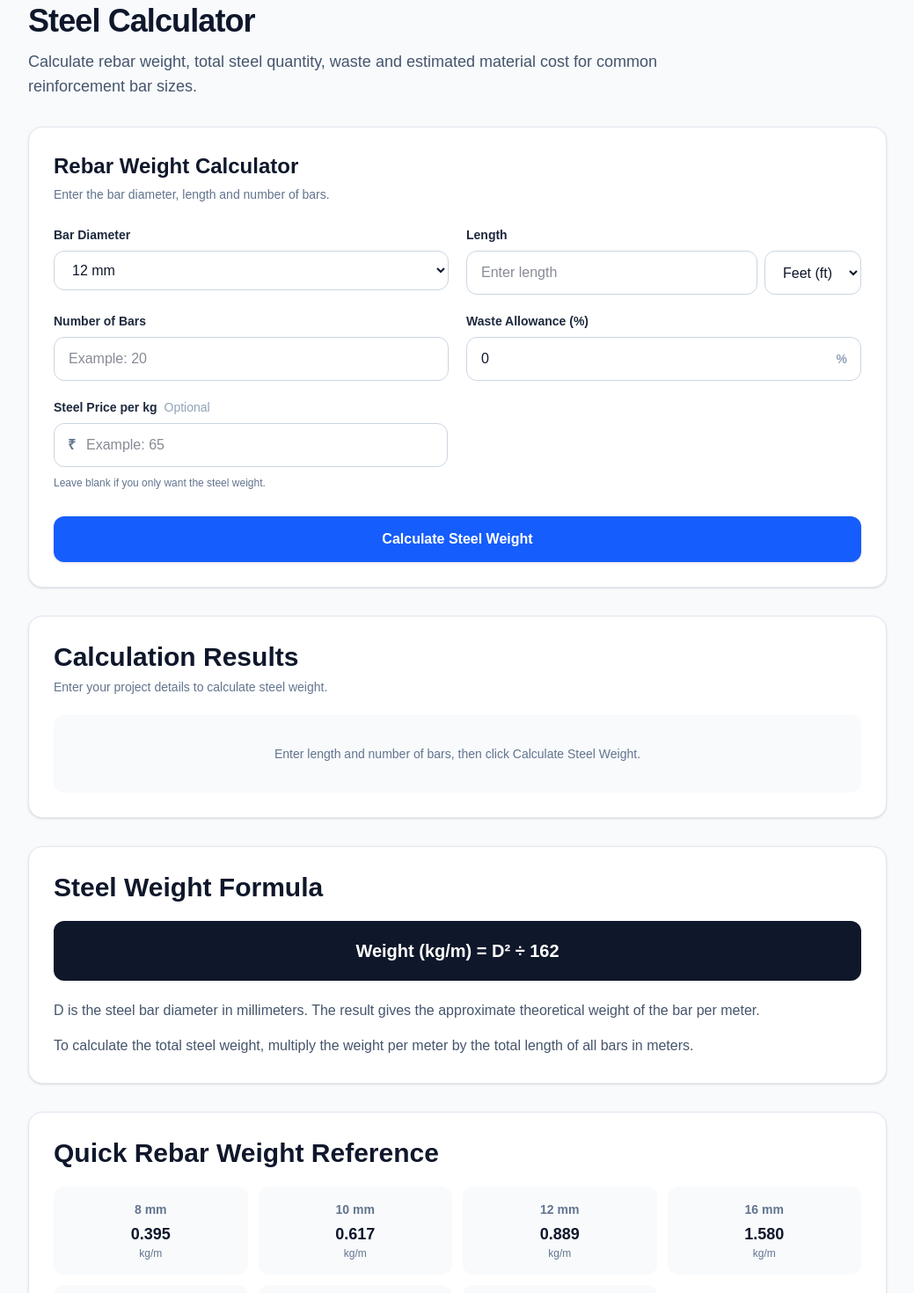
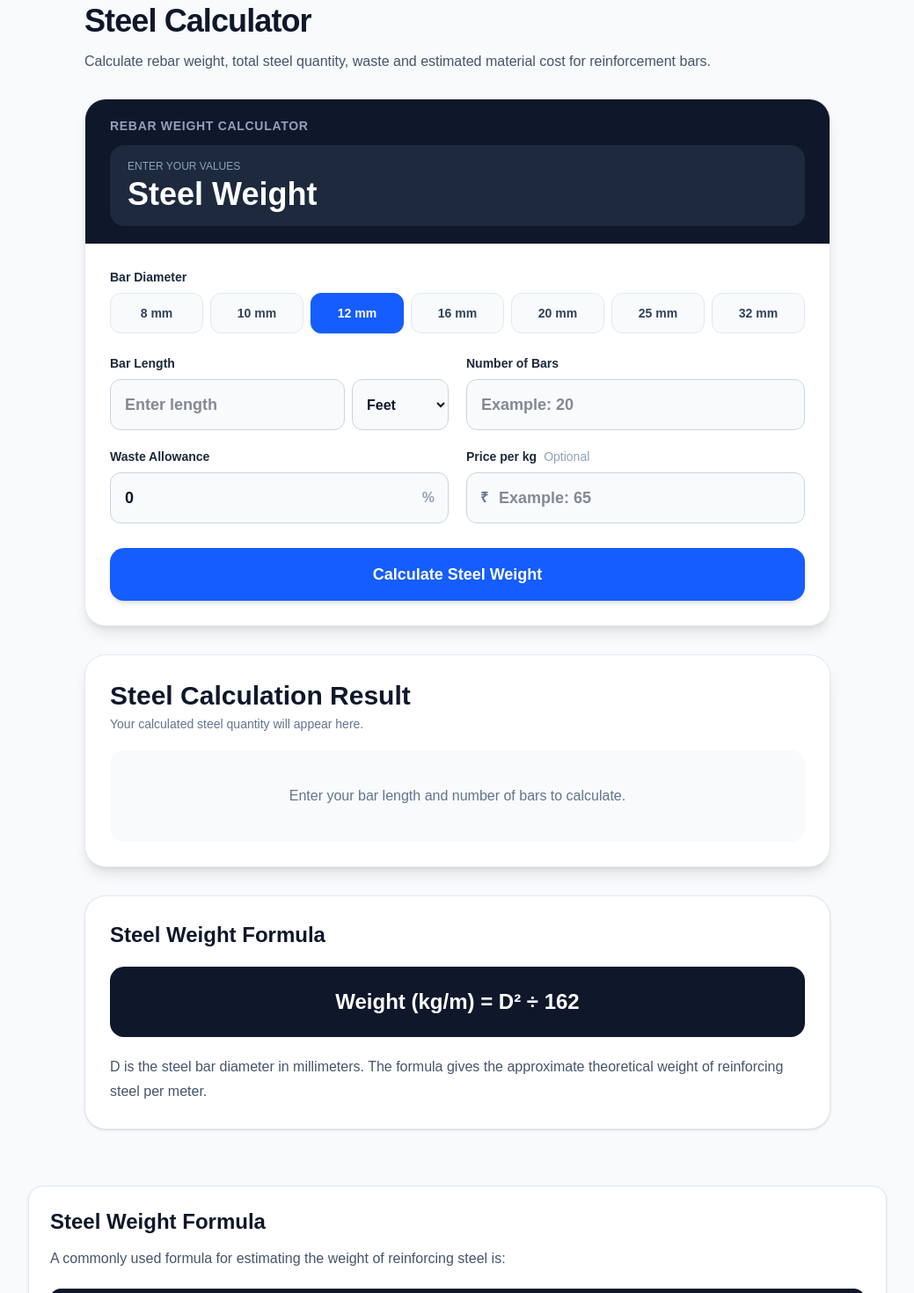
Before and after one commit to km7max-cmd/cornerspan, a Next.js app: page /calculators/steel in a window 1280 px wide. Shown: the part 140-1610 px from the top of the page at 88% size, without its empty margins (120-1159 px from the left). Built offline with nearby package versions, Linux system fonts and the light colour scheme.

Commit message:
Refactor SteelCalculator component for clarity and functionality

```diff
--- a/app/calculators/steel/SteelCalculator.tsx
+++ b/app/calculators/steel/SteelCalculator.tsx
@@ -21,6 +21,7 @@ export default function SteelCalculator() {
   const [bars, setBars] = useState("");
   const [waste, setWaste] = useState("0");
   const [price, setPrice] = useState("");
+  const [calculated, setCalculated] = useState(false);
 
   const result = useMemo(() => {
     const dia = Number(diameter);
@@ -44,17 +45,11 @@ export default function SteelCalculator() {
       unit === "ft" ? inputLength * 0.3048 : inputLength;
 
     const weightPerMeter = (dia * dia) / 162;
-
     const weightPerBar = weightPerMeter * lengthMeters;
-
     const totalLengthMeters = lengthMeters * numberOfBars;
-
     const exactWeight = weightPerBar * numberOfBars;
-
     const wasteWeight = exactWeight * (wastePercent / 100);
-
     const totalOrderWeight = exactWeight + wasteWeight;
-
     const totalTonnes = totalOrderWeight / 1000;
 
     const estimatedCost =
@@ -74,57 +69,106 @@ export default function SteelCalculator() {
   }, [diameter, length, unit, bars, waste, price]);
 
   const handleCalculate = () => {
-    document
-      .getElementById("steel-results")
-      ?.scrollIntoView({
+    setCalculated(true);
+
+    setTimeout(() => {
+      document.getElementById("steel-results")?.scrollIntoView({
         behavior: "smooth",
         block: "start",
       });
+    }, 50);
   };
 
   return (
-    <main className="mx-auto max-w-5xl px-4 py-6 sm:px-6">
+    <main className="mx-auto max-w-4xl px-4 py-6 sm:px-6">
       <Breadcrumb current="Steel Calculator" />
 
-      {/* Header */}
-      <section className="mb-8">
+      {/* Page Heading */}
+      <section className="mb-7">
         <h1 className="text-3xl font-bold tracking-tight text-slate-900 sm:text-4xl">
           Steel Calculator
         </h1>
 
-        <p className="mt-3 max-w-3xl text-base leading-7 text-slate-600 sm:text-lg">
+        <p className="mt-3 max-w-3xl text-base leading-7 text-slate-600">
           Calculate rebar weight, total steel quantity, waste and estimated
-          material cost for common reinforcement bar sizes.
+          material cost for reinforcement bars.
         </p>
       </section>
 
       {/* Calculator */}
-      <section className="rounded-2xl border border-slate-200 bg-white p-5 shadow-sm sm:p-7">
-        <div className="mb-6">
-          <h2 className="text-xl font-bold text-slate-900 sm:text-2xl">
+      <section className="overflow-hidden rounded-3xl border border-slate-200 bg-white shadow-lg">
+        {/* Calculator Header */}
+        <div className="bg-slate-900 px-5 py-5 sm:px-7">
+          <p className="text-sm font-semibold uppercase tracking-wider text-slate-400">
             Rebar Weight Calculator
-          </h2>
+          </p>
 
-          <p className="mt-1 text-sm leading-6 text-slate-500">
-            Enter the bar diameter, length and number of bars.
+          <div className="mt-3 rounded-2xl bg-slate-800 px-5 py-4">
+            <p className="text-xs font-medium text-slate-400">
+              {calculated && result
+                ? "CALCULATED STEEL"
+                : "ENTER YOUR VALUES"}
             </p>
+
+            <p className="mt-1 text-3xl font-bold text-white sm:text-4xl">
+              {calculated && result
+                ? `${formatNumber(result.totalOrderWeight)} kg`
+                : "Steel Weight"}
+            </p>
+
+            {calculated && result && (
+              <p className="mt-1 text-sm text-slate-400">
+                {formatNumber(result.totalTonnes, 3)} tonnes
+              </p>
+            )}
+          </div>
         </div>
 
-        <div className="grid gap-5 sm:grid-cols-2">
-          {/* Bar Diameter */}
+        {/* Calculator Body */}
+        <div className="p-5 sm:p-7">
+          {/* Diameter */}
           <div>
             <label
               htmlFor="steel-diameter"
-              className="mb-2 block text-sm font-semibold text-slate-800"
+              className="mb-2 block text-sm font-bold text-slate-800"
             >
               Bar Diameter
             </label>
 
+            <div className="grid grid-cols-4 gap-2 sm:grid-cols-7">
+              {BAR_SIZES.map((size) => {
+                const active = diameter === String(size);
+
+                return (
+                  <button
+                    key={size}
+                    type="button"
+                    onClick={() => {
+                      setDiameter(String(size));
+                      setCalculated(false);
+                    }}
+                    className={`rounded-xl border px-2 py-3 text-sm font-bold transition ${
+                      active
+                        ? "border-blue-600 bg-blue-600 text-white shadow-sm"
+                        : "border-slate-200 bg-slate-50 text-slate-700 hover:border-blue-300 hover:bg-blue-50"
+                    }`}
+                  >
+                    {size} mm
+                  </button>
+                );
+              })}
+            </div>
+
             <select
               id="steel-diameter"
               value={diameter}
-              onChange={(e) => setDiameter(e.target.value)}
-              className="w-full rounded-xl border border-slate-300 bg-white px-4 py-3 text-base outline-none transition focus:border-blue-500 focus:ring-2 focus:ring-blue-100"
+              onChange={(e) => {
+                setDiameter(e.target.value);
+                setCalculated(false);
+              }}
+              className="sr-only"
+              aria-hidden="true"
+              tabIndex={-1}
             >
               {BAR_SIZES.map((size) => (
                 <option key={size} value={size}>
@@ -134,16 +178,18 @@ export default function SteelCalculator() {
             </select>
           </div>
 
+          {/* Main Inputs */}
+          <div className="mt-6 grid gap-5 sm:grid-cols-2">
             {/* Length */}
             <div>
               <label
                 htmlFor="steel-length"
-              className="mb-2 block text-sm font-semibold text-slate-800"
+                className="mb-2 block text-sm font-bold text-slate-800"
               >
-              Length
+                Bar Length
               </label>
 
-            <div className="grid grid-cols-1 gap-2 sm:grid-cols-[1fr_110px]">
+              <div className="grid grid-cols-[1fr_110px] gap-2">
                 <input
                   id="steel-length"
                   type="number"
@@ -152,27 +198,32 @@ export default function SteelCalculator() {
                   inputMode="decimal"
                   placeholder="Enter length"
                   value={length}
-                onChange={(e) => setLength(e.target.value)}
-                className="w-full min-w-0 rounded-xl border border-slate-300 px-4 py-3 text-base outline-none transition focus:border-blue-500 focus:ring-2 focus:ring-blue-100"
+                  onChange={(e) => {
+                    setLength(e.target.value);
+                    setCalculated(false);
+                  }}
+                  className="w-full rounded-xl border border-slate-300 bg-slate-50 px-4 py-3.5 text-lg font-semibold outline-none transition focus:border-blue-500 focus:bg-white focus:ring-2 focus:ring-blue-100"
                 />
 
                 <select
-                aria-label="Length unit"
                   value={unit}
-                onChange={(e) => setUnit(e.target.value as Unit)}
-                className="w-full rounded-xl border border-slate-300 bg-white px-4 py-3 text-base outline-none focus:border-blue-500 focus:ring-2 focus:ring-blue-100"
+                  onChange={(e) => {
+                    setUnit(e.target.value as Unit);
+                    setCalculated(false);
+                  }}
+                  className="w-full rounded-xl border border-slate-300 bg-slate-50 px-3 py-3.5 text-base font-semibold outline-none focus:border-blue-500 focus:bg-white focus:ring-2 focus:ring-blue-100"
                 >
-                <option value="ft">Feet (ft)</option>
-                <option value="m">Meters (m)</option>
+                  <option value="ft">Feet</option>
+                  <option value="m">Meters</option>
                 </select>
               </div>
             </div>
 
-          {/* Number of Bars */}
+            {/* Bars */}
             <div>
               <label
                 htmlFor="steel-bars"
-              className="mb-2 block text-sm font-semibold text-slate-800"
+                className="mb-2 block text-sm font-bold text-slate-800"
               >
                 Number of Bars
               </label>
@@ -185,8 +236,11 @@ export default function SteelCalculator() {
                 inputMode="numeric"
                 placeholder="Example: 20"
                 value={bars}
-              onChange={(e) => setBars(e.target.value)}
-              className="w-full rounded-xl border border-slate-300 px-4 py-3 text-base outline-none transition focus:border-blue-500 focus:ring-2 focus:ring-blue-100"
+                onChange={(e) => {
+                  setBars(e.target.value);
+                  setCalculated(false);
+                }}
+                className="w-full rounded-xl border border-slate-300 bg-slate-50 px-4 py-3.5 text-lg font-semibold outline-none transition focus:border-blue-500 focus:bg-white focus:ring-2 focus:ring-blue-100"
               />
             </div>
 
@@ -194,9 +248,9 @@ export default function SteelCalculator() {
             <div>
               <label
                 htmlFor="steel-waste"
-              className="mb-2 block text-sm font-semibold text-slate-800"
+                className="mb-2 block text-sm font-bold text-slate-800"
               >
-              Waste Allowance (%)
+                Waste Allowance
               </label>
 
               <div className="relative">
@@ -206,32 +260,35 @@ export default function SteelCalculator() {
                   min="0"
                   step="0.1"
                   inputMode="decimal"
-                placeholder="Example: 5"
+                  placeholder="0"
                   value={waste}
-                onChange={(e) => setWaste(e.target.value)}
-                className="w-full rounded-xl border border-slate-300 px-4 py-3 pr-12 text-base outline-none transition focus:border-blue-500 focus:ring-2 focus:ring-blue-100"
+                  onChange={(e) => {
+                    setWaste(e.target.value);
+                    setCalculated(false);
+                  }}
+                  className="w-full rounded-xl border border-slate-300 bg-slate-50 px-4 py-3.5 pr-12 text-lg font-semibold outline-none transition focus:border-blue-500 focus:bg-white focus:ring-2 focus:ring-blue-100"
                 />
 
-              <span className="pointer-events-none absolute right-4 top-1/2 -translate-y-1/2 text-sm font-semibold text-slate-400">
+                <span className="pointer-events-none absolute right-4 top-1/2 -translate-y-1/2 font-bold text-slate-400">
                   %
                 </span>
               </div>
             </div>
 
             {/* Price */}
-          <div className="sm:col-span-2">
+            <div>
               <label
                 htmlFor="steel-price"
-              className="mb-2 block text-sm font-semibold text-slate-800"
+                className="mb-2 block text-sm font-bold text-slate-800"
               >
-              Steel Price per kg
+                Price per kg
                 <span className="ml-2 font-normal text-slate-400">
                   Optional
                 </span>
               </label>
 
-            <div className="relative max-w-md">
-              <span className="pointer-events-none absolute left-4 top-1/2 -translate-y-1/2 font-semibold text-slate-500">
+              <div className="relative">
+                <span className="pointer-events-none absolute left-4 top-1/2 -translate-y-1/2 font-bold text-slate-500">
                   ₹
                 </span>
 
@@ -243,198 +300,136 @@ export default function SteelCalculator() {
                   inputMode="decimal"
                   placeholder="Example: 65"
                   value={price}
-                onChange={(e) => setPrice(e.target.value)}
-                className="w-full rounded-xl border border-slate-300 px-4 py-3 pl-9 text-base outline-none transition focus:border-blue-500 focus:ring-2 focus:ring-blue-100"
+                  onChange={(e) => {
+                    setPrice(e.target.value);
+                    setCalculated(false);
+                  }}
+                  className="w-full rounded-xl border border-slate-300 bg-slate-50 px-4 py-3.5 pl-9 text-lg font-semibold outline-none transition focus:border-blue-500 focus:bg-white focus:ring-2 focus:ring-blue-100"
                 />
               </div>
-
-            <p className="mt-2 text-xs leading-5 text-slate-500">
-              Leave blank if you only want the steel weight.
-            </p>
             </div>
           </div>
 
-        {/* Calculate Button */}
+          {/* Calculate */}
           <button
             type="button"
             onClick={handleCalculate}
-          className="mt-7 w-full rounded-xl bg-blue-600 px-5 py-3.5 text-base font-bold text-white shadow-sm transition hover:bg-blue-700 active:scale-[0.99]"
+            className="mt-7 w-full rounded-2xl bg-blue-600 px-5 py-4 text-lg font-bold text-white shadow-md transition hover:bg-blue-700 active:scale-[0.99]"
           >
             Calculate Steel Weight
           </button>
+        </div>
       </section>
 
       {/* Results */}
       <section
         id="steel-results"
-        className="mt-8 scroll-mt-24 rounded-2xl border border-slate-200 bg-white p-5 shadow-sm sm:p-7"
+        className="mt-8 scroll-mt-24 rounded-3xl border border-slate-200 bg-white p-5 shadow-lg sm:p-7"
       >
         <div className="mb-5">
           <h2 className="text-2xl font-bold text-slate-900 sm:text-3xl">
-            Calculation Results
+            Steel Calculation Result
           </h2>
 
-          <p className="mt-1 text-sm leading-6 text-slate-500">
+          <p className="mt-1 text-sm text-slate-500">
             {result
-              ? `${diameter} mm rebar · ${bars} bars · ${
-                  unit === "ft" ? "feet" : "meters"
-                }`
-              : "Enter your project details to calculate steel weight."}
+              ? `${diameter} mm × ${bars} bars × ${unit}`
+              : "Your calculated steel quantity will appear here."}
           </p>
         </div>
 
         {!result ? (
-          <div className="rounded-xl bg-slate-50 p-6 text-center text-sm leading-6 text-slate-500 sm:p-8">
-            Enter length and number of bars, then click Calculate Steel Weight.
+          <div className="rounded-2xl bg-slate-50 px-5 py-10 text-center">
+            <p className="text-base font-medium text-slate-500">
+              Enter your bar length and number of bars to calculate.
+            </p>
           </div>
         ) : (
           <>
-            <div className="grid gap-4 sm:grid-cols-2 lg:grid-cols-3">
-              {/* Weight Per Meter */}
-              <div className="rounded-xl bg-slate-50 p-5">
-                <p className="text-sm font-medium text-slate-500">
-                  Weight per Meter
+            {/* Main Result */}
+            <div className="rounded-2xl bg-slate-900 p-6 text-center">
+              <p className="text-sm font-semibold uppercase tracking-wider text-slate-400">
+                Steel to Order
               </p>
 
-                <p className="mt-2 text-2xl font-bold text-slate-900">
-                  {formatNumber(result.weightPerMeter, 3)} kg
+              <p className="mt-2 text-4xl font-bold text-white sm:text-5xl">
+                {formatNumber(result.totalOrderWeight)} kg
+              </p>
+
+              <p className="mt-2 text-base text-slate-400">
+                {formatNumber(result.totalTonnes, 3)} tonnes
               </p>
             </div>
 
-              {/* Weight Per Bar */}
-              <div className="rounded-xl bg-slate-50 p-5">
-                <p className="text-sm font-medium text-slate-500">
-                  Weight per Bar
-                </p>
+            {/* Breakdown */}
+            <div className="mt-5 grid gap-3 sm:grid-cols-2 lg:grid-cols-3">
+              <ResultCard
+                label="Weight per Meter"
+                value={`${formatNumber(result.weightPerMeter, 3)} kg`}
+              />
 
-                <p className="mt-2 text-2xl font-bold text-slate-900">
-                  {formatNumber(result.weightPerBar)} kg
-                </p>
+              <ResultCard
+                label="Weight per Bar"
+                value={`${formatNumber(result.weightPerBar)} kg`}
+              />
+
+              <ResultCard
+                label="Total Bar Length"
+                value={`${formatNumber(result.totalLengthMeters)} m`}
+              />
+
+              <ResultCard
+                label="Exact Steel Weight"
+                value={`${formatNumber(result.exactWeight)} kg`}
+              />
+
+              <ResultCard
+                label="Waste Quantity"
+                value={`${formatNumber(result.wasteWeight)} kg`}
+              />
+
+              {result.estimatedCost !== null && (
+                <ResultCard
+                  label="Estimated Cost"
+                  value={`₹${formatNumber(result.estimatedCost)}`}
+                />
+              )}
             </div>
-
-              {/* Total Length */}
-              <div className="rounded-xl bg-slate-50 p-5">
-                <p className="text-sm font-medium text-slate-500">
-                  Total Bar Length
-                </p>
-
-                <p className="mt-2 text-2xl font-bold text-slate-900">
-                  {formatNumber(result.totalLengthMeters)} m
-                </p>
-              </div>
-
-              {/* Exact Weight */}
-              <div className="rounded-xl border border-blue-100 bg-blue-50 p-5">
-                <p className="text-sm font-medium text-blue-700">
-                  Exact Steel Weight
-                </p>
-
-                <p className="mt-2 text-2xl font-bold text-slate-900">
-                  {formatNumber(result.exactWeight)} kg
-                </p>
-              </div>
-
-              {/* Waste */}
-              <div className="rounded-xl border border-amber-100 bg-amber-50 p-5">
-                <p className="text-sm font-medium text-amber-700">
-                  Waste Quantity
-                </p>
-
-                <p className="mt-2 text-2xl font-bold text-slate-900">
-                  {formatNumber(result.wasteWeight)} kg
-                </p>
-
-                <p className="mt-1 text-xs text-slate-500">
-                  {formatNumber(Number(waste) || 0, 1)}% allowance
-                </p>
-              </div>
-
-              {/* Order Weight */}
-              <div className="rounded-xl border border-emerald-100 bg-emerald-50 p-5">
-                <p className="text-sm font-medium text-emerald-700">
-                  Steel to Order
-                </p>
-
-                <p className="mt-2 text-2xl font-bold text-slate-900">
-                  {formatNumber(result.totalOrderWeight)} kg
-                </p>
-
-                <p className="mt-1 text-sm text-slate-600">
-                  {formatNumber(result.totalTonnes, 3)} tonnes
-                </p>
-              </div>
-            </div>
-
-            {/* Cost */}
-            {result.estimatedCost !== null && (
-              <div className="mt-4 rounded-xl border border-slate-200 bg-white p-5 shadow-sm">
-                <p className="text-sm font-medium text-slate-500">
-                  Estimated Material Cost
-                </p>
-
-                <p className="mt-2 text-3xl font-bold text-slate-900">
-                  ₹{formatNumber(result.estimatedCost)}
-                </p>
-
-                <p className="mt-1 text-sm text-slate-500">
-                  Based on ₹{formatNumber(Number(price))} per kg.
-                </p>
-              </div>
-            )}
           </>
         )}
       </section>
 
       {/* Formula */}
-      <section className="mt-8 rounded-2xl border border-slate-200 bg-white p-5 shadow-sm sm:p-7">
-        <h2 className="text-2xl font-bold text-slate-900 sm:text-3xl">
+      <section className="mt-8 rounded-3xl border border-slate-200 bg-white p-5 shadow-sm sm:p-7">
+        <h2 className="text-2xl font-bold text-slate-900">
           Steel Weight Formula
         </h2>
 
-        <div className="my-5 rounded-xl bg-slate-900 p-5 text-center text-lg font-bold text-white sm:text-xl">
+        <div className="my-5 rounded-2xl bg-slate-900 px-4 py-6 text-center text-lg font-bold text-white sm:text-2xl">
           Weight (kg/m) = D² ÷ 162
         </div>
 
         <p className="leading-7 text-slate-600">
-          D is the steel bar diameter in millimeters. The result gives the
-          approximate theoretical weight of the bar per meter.
+          D is the steel bar diameter in millimeters. The formula gives the
+          approximate theoretical weight of reinforcing steel per meter.
         </p>
-
-        <p className="mt-3 leading-7 text-slate-600">
-          To calculate the total steel weight, multiply the weight per meter
-          by the total length of all bars in meters.
-        </p>
-      </section>
-
-      {/* Quick Reference */}
-      <section className="mt-8 rounded-2xl border border-slate-200 bg-white p-5 shadow-sm sm:p-7">
-        <h2 className="text-2xl font-bold text-slate-900 sm:text-3xl">
-          Quick Rebar Weight Reference
-        </h2>
-
-        <div className="mt-5 grid grid-cols-2 gap-3 sm:grid-cols-4">
-          {BAR_SIZES.map((size) => {
-            const weight = (size * size) / 162;
-
-            return (
-              <div
-                key={size}
-                className="rounded-xl bg-slate-50 p-4 text-center"
-              >
-                <p className="text-sm font-semibold text-slate-500">
-                  {size} mm
-                </p>
-
-                <p className="mt-1 text-lg font-bold text-slate-900">
-                  {formatNumber(weight, 3)}
-                </p>
-
-                <p className="text-xs text-slate-500">kg/m</p>
-              </div>
-            );
-          })}
-        </div>
       </section>
     </main>
   );
 }
+
+function ResultCard({
+  label,
+  value,
+}: {
+  label: string;
+  value: string;
+}) {
+  return (
+    <div className="rounded-2xl border border-slate-200 bg-slate-50 p-5">
+      <p className="text-sm font-medium text-slate-500">{label}</p>
+
+      <p className="mt-2 text-xl font-bold text-slate-900">{value}</p>
+    </div>
+  );
+}
```
Lines whose indentation alone changed are shown as unchanged.
